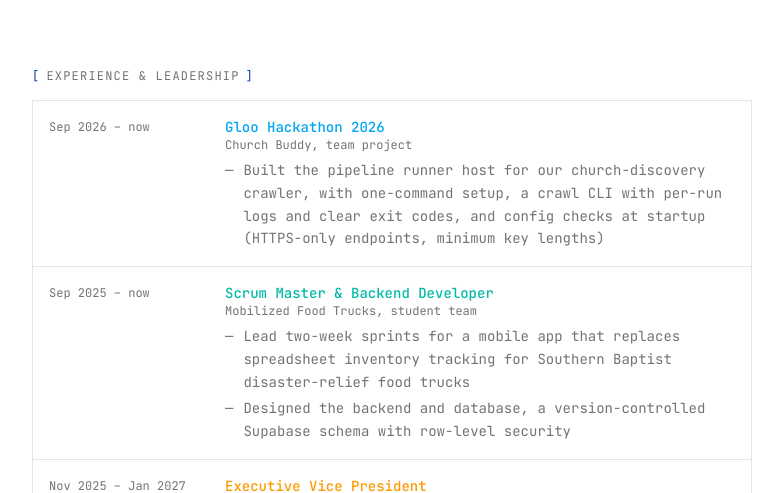
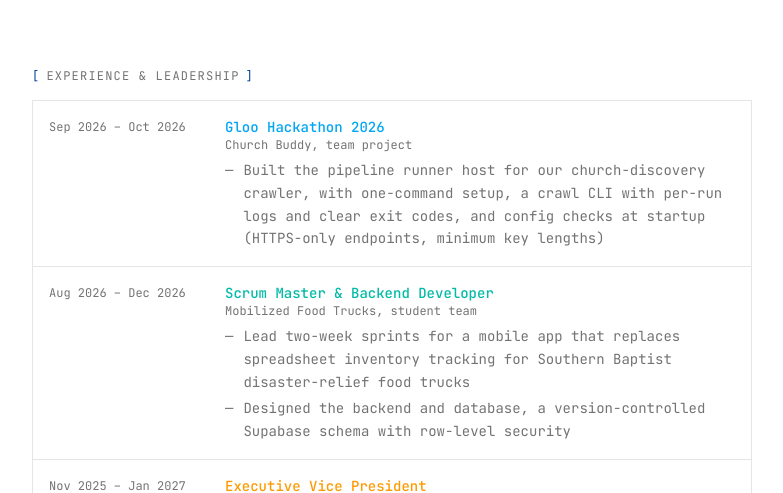
Before and after one commit to MasonKimball05/portfolio, a Next.js app: page /about in a window 1280 px wide. Shown: the part 808-1301 px from the top of the page, without its empty margins (248-1031 px from the left). Built offline with nearby package versions, Linux system fonts and the light colour scheme.

Commit message:
Update page.tsx

```diff
--- a/app/about/page.tsx
+++ b/app/about/page.tsx
@@ -16,7 +16,7 @@ export const metadata: Metadata = {
 // Newest first. `accent` colors the role line, matching the rest of the site.
 const EXPERIENCE: { when: string; role: string; place: string; accent: string; points: string[] }[] = [
   {
-    when: "Sep 2026 – now",
+    when: "Sep 2026 – Oct 2026",
     role: "Gloo Hackathon 2026",
     place: "Church Buddy, team project",
     accent: "text-sky-500",
@@ -25,7 +25,7 @@ const EXPERIENCE: { when: string; role: string; place: string; accent: string; p
     ],
   },
   {
-    when: "Sep 2025 – now",
+    when: "Aug 2026 – Dec 2026",
     role: "Scrum Master & Backend Developer",
     place: "Mobilized Food Trucks, student team",
     accent: "text-teal-500",
```
